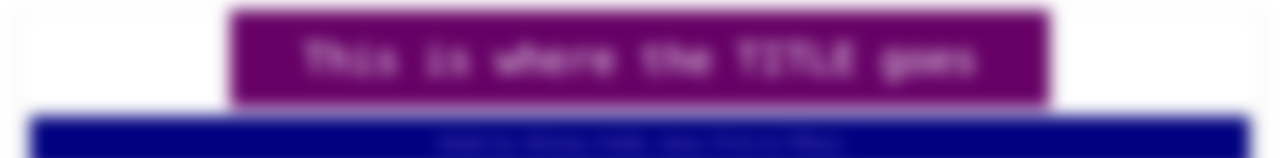
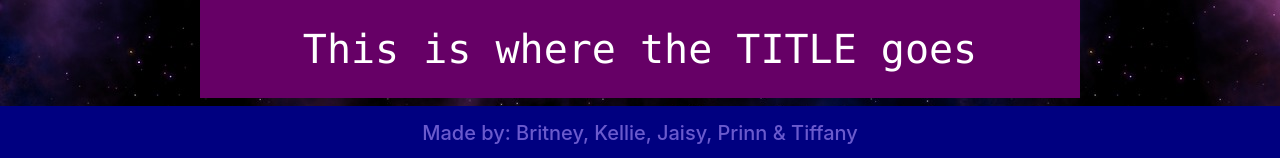
Before and after one commit to klhon/Babys-First-HTML, a plain HTML site: page FUZZ.html in a window 1280 px wide. Shown: the top 158 px of the page. Drawn offline with nearby package versions, Linux system fonts and the light colour scheme.

Commit message:
adjust blur

```diff
--- a/FUZZ.html
+++ b/FUZZ.html
@@ -45,7 +45,7 @@
 		}
 		.bg-image {
 			background-image: url("nebula-2253941_960_720.jpg");
-			 filter: blur(8px);
+/*			 filter: blur(8px);
  			 -webkit-filter: blur(8px);
  			 height: 100%;
  			  background-position: center;
@@ -53,26 +53,11 @@
   				background-size: cover;
   				z-index: 1;
 		}
-		.content {
-		  background: rgba(255, 255, 255, 0.35);
-		  border-radius: 3px;
-		  box-shadow: 0 1px 5px rgba(0, 0, 0, 0.25);
-		  font-family: Helvetica Neue, Helvetica, Arial, sans-serif;
-		  top: 10px;
-		  left: 0;
-		  position: fixed;
-		  margin-left: 20px;
-		  margin-right: 20px;
-		  right: 0;
-		  z-index: 2;
-		  padding: 0 10px;
-		}
 	</style>
 </head>
 
 <body>
 	<div class="bg-image">
-		<div class="content">
 	<header>
 		<h1 id=myHeader> This is where the TITLE goes </h1>
 		<h5> Made by: Britney, Kellie, Jaisy, Prinn & Tiffany </h5>
@@ -91,7 +76,6 @@
 				<img src="IMG_4660.jpg" style="width:600px;">
 				<img src="IMG_4512.jpg" style="width:600px;">
 				<img src="IMG_4652.jpg" style="width:600px;">
-				<img src="IMG_2731.jpg" style="width:600px;">
 		</div>
 		</div>
 	</section>
@@ -100,7 +84,6 @@
 		<img src="IMG_4634.jpg" style="width:100%;">
 	</footer>
 	</div>
-	</div>
 
 	<script src="https://code.jquery.com/jquery-3.2.1.slim.min.js" integrity="sha384-KJ3o2DKtIkvYIK3UENzmM7KCkRr/rE9/Qpg6aAZGJwFDMVNA/GpGFF93hXpG5KkN" crossorigin="anonymous"></script>
 <script src="https://cdnjs.cloudflare.com/ajax/libs/popper.js/1.12.9/umd/popper.min.js" integrity="sha384-ApNbgh9B+Y1QKtv3Rn7W3mgPxhU9K/ScQsAP7hUibX39j7fakFPskvXusvfa0b4Q" crossorigin="anonymous"></script>
```
